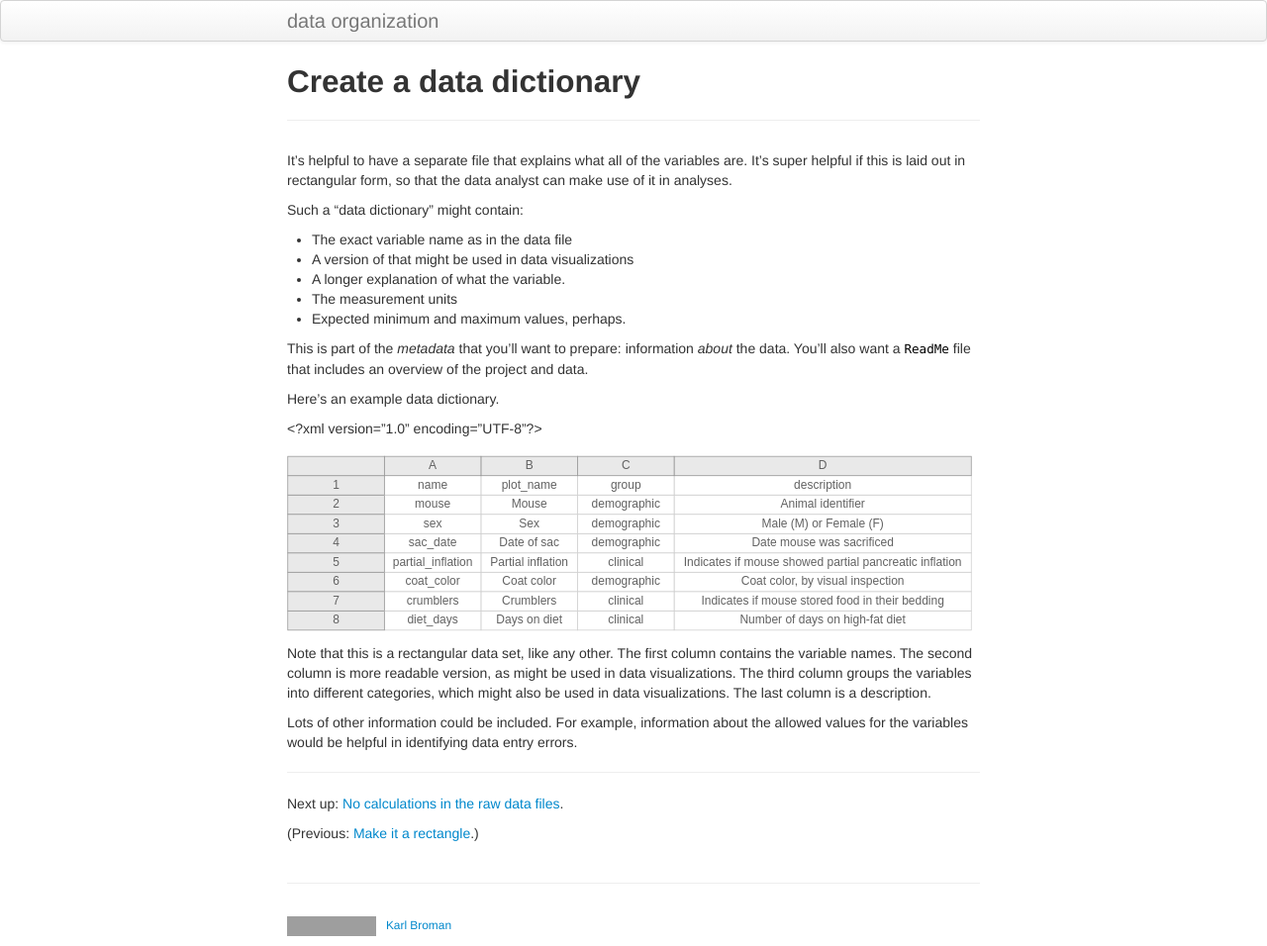
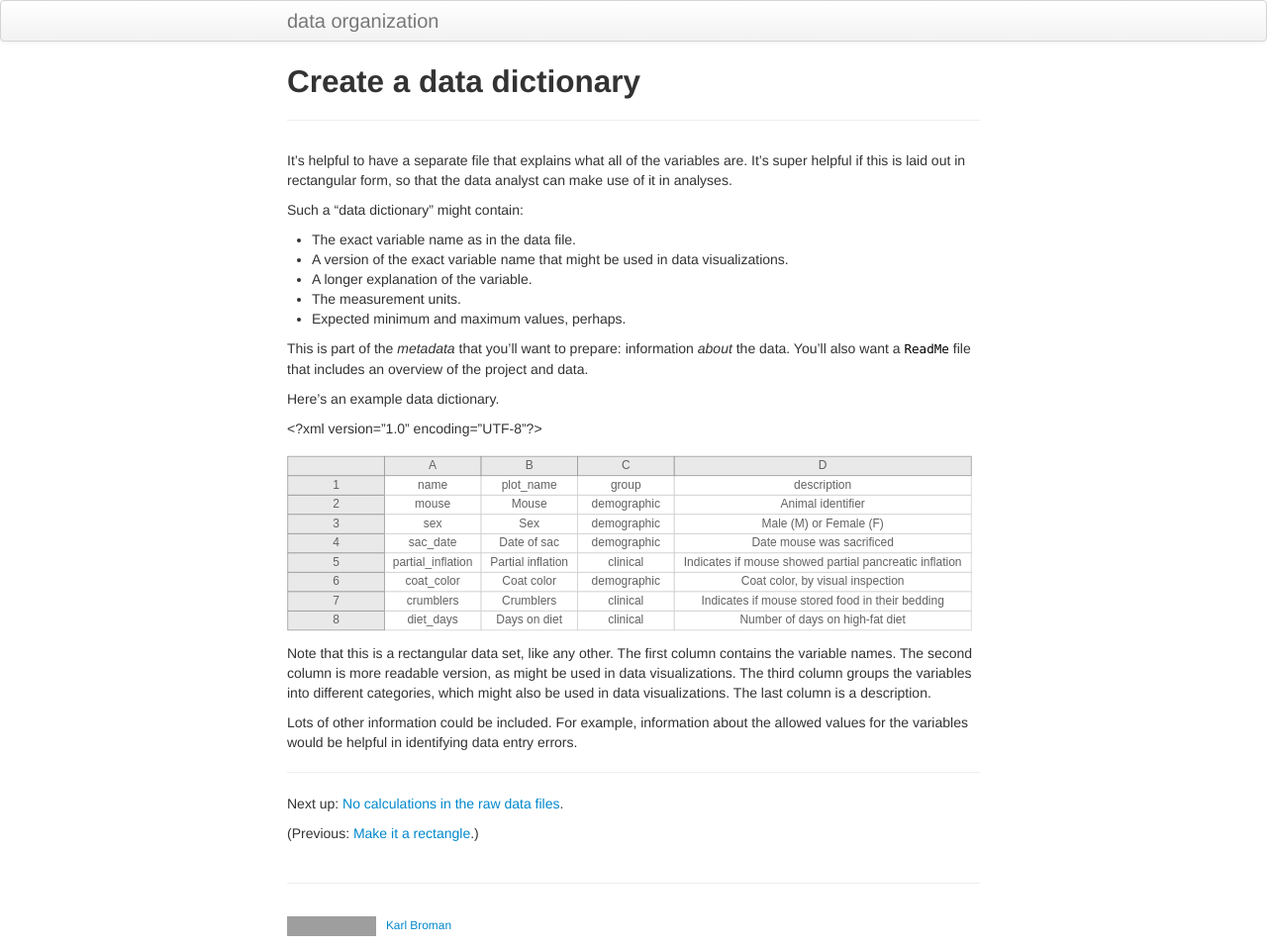
Before and after one commit to kbroman/dataorg, a Jekyll site: the page built from pages/dictionary.md, in a window 1280 px wide. Shown: the whole page at 99% size. Built offline with Jekyll 4.4.1, drawn with Linux system fonts in a browser that asks for light colours; grey boxes are pictures that could not be loaded.

Commit message:
Update dictionary.md

```diff
--- a/pages/dictionary.md
+++ b/pages/dictionary.md
@@ -13,10 +13,10 @@ make use of it in analyses.
 
 Such a "data dictionary" might contain:
 
-- The exact variable name as in the data file
-- A version of that might be used in data visualizations
-- A longer explanation of what the variable.
-- The measurement units
+- The exact variable name as in the data file.
+- A version of the exact variable name that might be used in data visualizations.
+- A longer explanation of the variable.
+- The measurement units.
 - Expected minimum and maximum values, perhaps.
 
 This is part of the *metadata* that you'll want to prepare:
```
